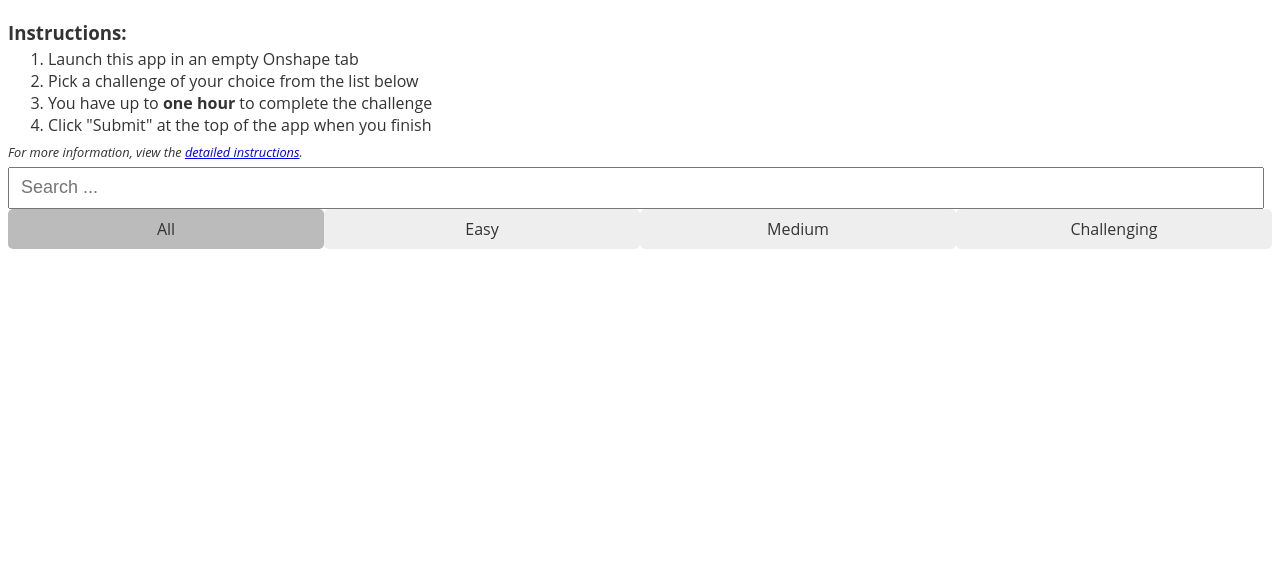
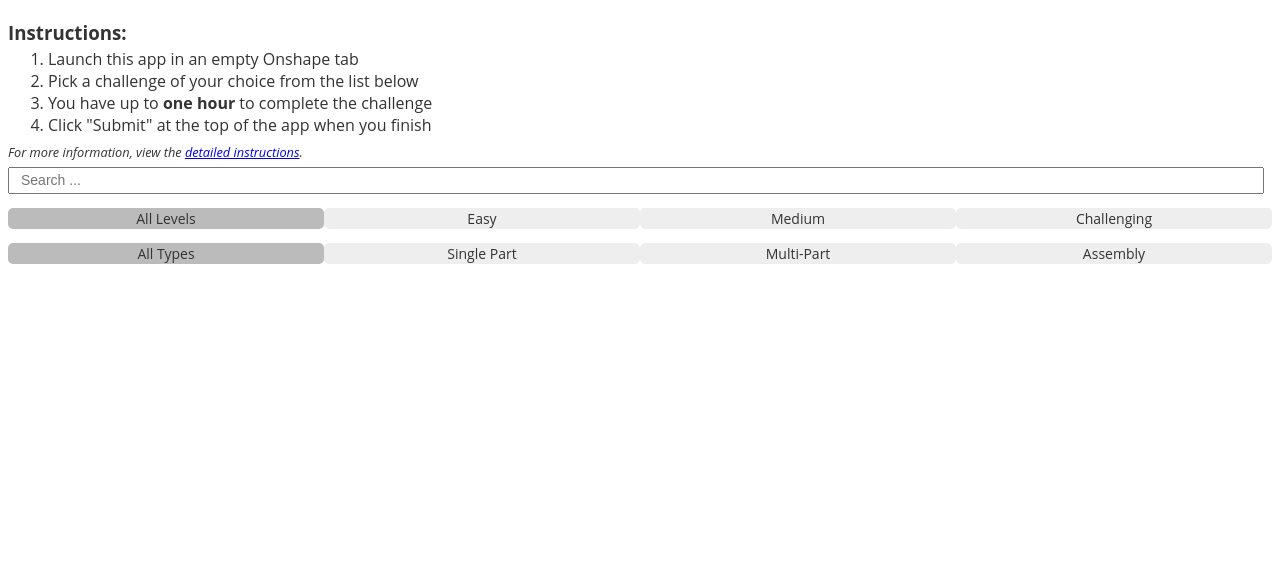
Before and after one commit to PTC-Education/cad-learner, a Django app: template questioner/templates/questioner/index.html in a window 1280 px wide. Shown: the part 190-760 px from the top of the page. Run offline with Django 4.2, Linux system fonts and the light colour scheme; the template is opened without the code that fills it, so the values that code supplies are empty.

Commit message:
Added question type filter

```diff
--- a/questioner/static/questioner/index.css
+++ b/questioner/static/questioner/index.css
@@ -47,8 +47,8 @@ ol {
 /* Style the search menu */
 #searchInput {
     width: 98%;
-    height: 2em;
-    font-size: 18px;
+    height: 1.5em;
+    font-size: 14px;
     padding-left: 11px;
     border: 1px 1px solid #ddd;
 }
@@ -63,14 +63,19 @@ ol {
     border-radius: 5px;
     background-color: #eee;
 	float: left;
-	line-height: 2.5em;
+	line-height: 1.5em;
     text-align: center;
-	margin-bottom: 2em;
+    margin-top: 1em;
 	cursor: pointer;
+    font-size: 14px;
 }
 
 .btn-group input.radio:hover ~ label, .btn-group input.radio:checked ~ label{
     background-color: #bbb;
+}
+
+#reviewer_filter {
+    margin-bottom: 1em;
 }
 
 
--- a/questioner/static/questioner/search_filter.js
+++ b/questioner/static/questioner/search_filter.js
@@ -3,14 +3,26 @@ function search_filter() {
     var input = document.getElementById("searchInput");
     var filter = input.value.toUpperCase();
 
-    // Get difficulty level is selected
+    // Get difficulty level  selected
+    var q_level;
+    if (document.getElementById("easy_q").checked) {
+        q_level = "Difficulty: Easy";
+    } else if (document.getElementById("med_q").checked) {
+        q_level = "Difficulty: Medium";
+    } else if (document.getElementById("hard_q").checked) {
+        q_level = "Difficulty: Challenging";
+    } else {
+        q_level = "all";
+    }
+
+    // Get question type selected
     var q_type;
-    if (document.getElementById("easy_q").checked) {
-        q_type = "Difficulty: Easy";
-    } else if (document.getElementById("med_q").checked) {
-        q_type = "Difficulty: Medium";
-    } else if (document.getElementById("hard_q").checked) {
-        q_type = "Difficulty: Challenging";
+    if (document.getElementById("single_type").checked) {
+        q_type = "Challenge type: Single-part Part Studio";
+    } else if (document.getElementById("multi_type").checked) {
+        q_type = "Challenge type: Multi-part Part Studio";
+    } else if (document.getElementById("assem_type").checked) {
+        q_type = "Challenge type: Assembly Mating";
     } else {
         q_type = "all";
     }
@@ -34,8 +46,10 @@ function search_filter() {
     // Get all the questions that are published
     var questions = document.getElementsByClassName("question");
 
+    // filter the questions
     for (var i = 0; i < questions.length; i++) {
         var level = questions[i].getElementsByClassName("difficulty")[0].innerHTML;
+        var type = questions[i].getElementsByClassName("type")[0].innerHTML;
         var q_name = questions[i].getElementsByClassName("accordion")[0].getElementsByTagName("h3")[0];
         if (is_reviewer) {
             var avail = (
@@ -46,7 +60,7 @@ function search_filter() {
             var avail = true;
         }
         if (
-                (q_type === "all" || q_type === level) && avail &&
+                (q_level === "all" || q_level === level) && (q_type === "all" || q_type === type) && avail &&
                 q_name.innerHTML.toUpperCase().indexOf(filter) > -1
             ) {
             questions[i].style.display = "";
--- a/questioner/templates/questioner/index.html
+++ b/questioner/templates/questioner/index.html
@@ -3,7 +3,7 @@
     <head>
         {% load static %}
         <link rel="stylesheet" href="{% static 'questioner/index.css' %}">
-        <!-- Load search_filter function for the search menu and difficulty filtering -->
+        <!-- Load search_filter and type_filter functions for the search menu, difficulty filtering, and type filtering -->
         <script src="{% static 'questioner/search_filter.js' %}" type="text/javascript"></script>
     </head>
     <body>
@@ -36,7 +36,7 @@
         <div class="btn-group">
             <div>
                 <input type="radio" name="user" class="radio" id="all_q" onclick="search_filter()" checked />
-                <label for="all_q">All</label>
+                <label for="all_q">All Levels</label>
             </div>
             <div>
                 <input type="radio" name="user" class="radio" id="easy_q" onclick="search_filter()" />
@@ -51,11 +51,30 @@
                 <label for="hard_q">Challenging</label>
             </div>
         </div>
+         <!-- Buttons to filter by question type -->
+        <div class="btn-group">
+            <div>
+                <input type="radio" name="qType" class="radio" id="all_type" onclick="search_filter()" checked />
+                <label for="all_type">All Types</label>
+            </div>
+            <div>
+                <input type="radio" name="qType" class="radio" id="single_type" onclick="search_filter()" />
+                <label for="single_type">Single Part</label>
+            </div>
+            <div>
+                <input type="radio" name="qType" class="radio" id="multi_type" onclick="search_filter()" />
+                <label for="multi_type">Multi-Part</label>
+            </div>
+            <div>
+                <input type="radio" name="qType" class="radio" id="assem_type" onclick="search_filter()" />
+                <label for="assem_type">Assembly</label>
+            </div>
+        </div>
+        <div style="clear:both;">&nbsp;</div>
         <!-- Allow filtering of unpublished questions for reviewers-->
         <input type="hidden" id="is_reviewer" value="{{ user.is_reviewer }}" />
         {% if user.is_reviewer %}
-            <br /><br />
-            <div>
+            <div id="reviewer_filter">
                 <input type="radio" name="rev" id="rev_all" onclick="search_filter()" checked/>
                 <label for="rev_all">All Questions</label>
                 <input type="radio" name="rev" id="rev_pub" onclick="search_filter()" />
@@ -64,7 +83,6 @@
                 <label for="rev_unpub">Unpublished Only</label>
             </div>
         {% endif %}
-        <br /><br />
         <!-- List all available questions -->
         <section id="menu">
             {% for question in questions %}
@@ -77,7 +95,7 @@
                     <div class="panel">
                         <ul>
                             <!-- Question type -->
-                            <li>Challenge type: {{ question.get_question_type_display }}</li>
+                            <li class="type">Challenge type: {{ question.get_question_type_display }}</li>
                             <!-- Update difficulty_filter.js if changing <li> here -->
                             {% if question.difficulty == "EA" %}
                                 <li class="difficulty">Difficulty: Easy</li>
```
